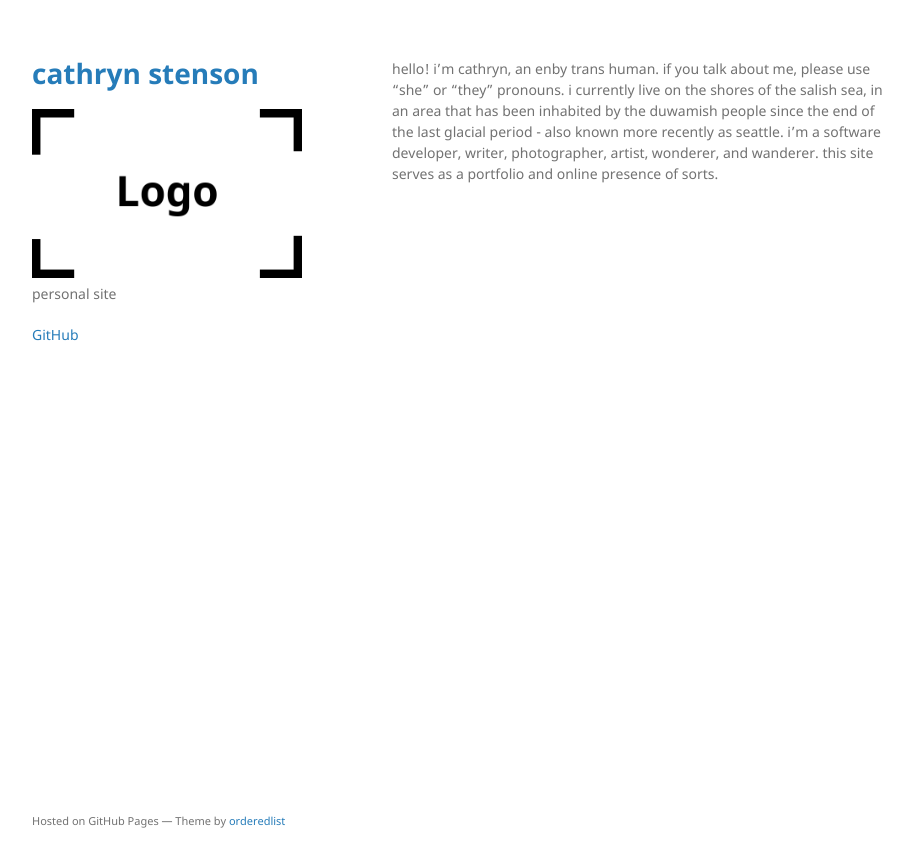
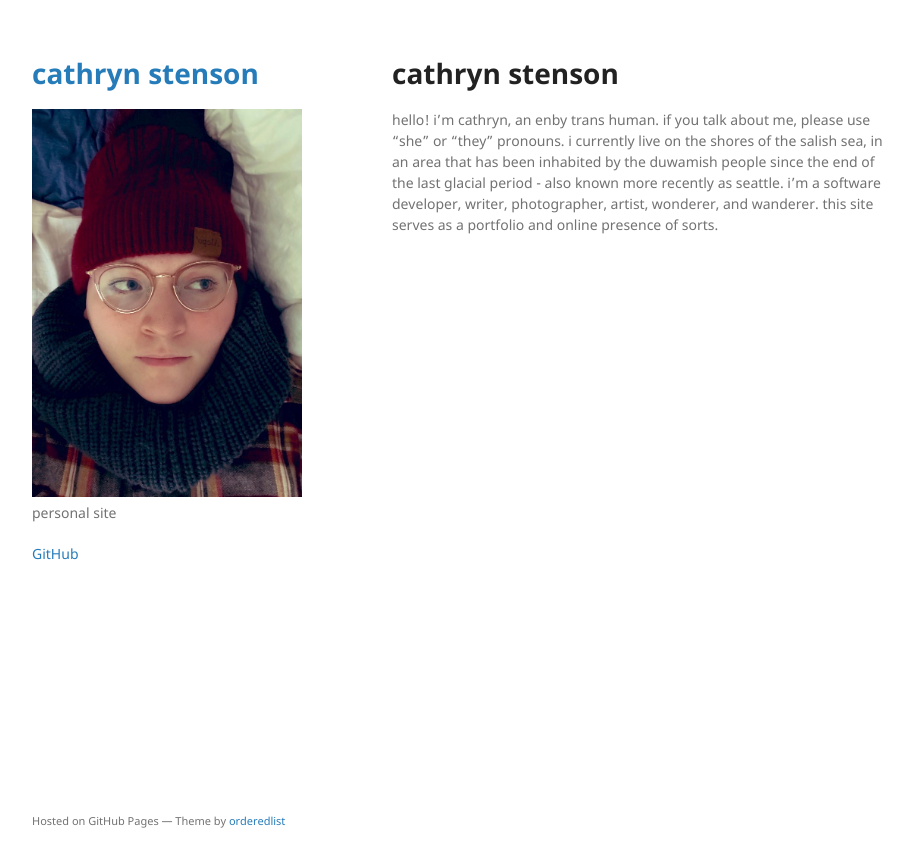
Before and after one commit to cathrynstenson/cathrynstenson.github.io, a Jekyll site: the page built from index.md, in a window 1280 px wide. Shown: the top 867 px of the page, without its empty margins (178-1091 px from the left). Built offline with Jekyll 4.4.1, drawn with Linux system fonts in a browser that asks for light colours; our own code applies the rules of GitHub Pages for plain Markdown files.

Commit message:
Add face

```diff
--- a/_config.yml
+++ b/_config.yml
@@ -1,5 +1,5 @@
 title: cathryn stenson
-logo: /assets/img/logo.png
+logo: /assets/img/cathryn.jpg
 description: personal site
 show_downloads: false
 google_analytics:
--- a/index.md
+++ b/index.md
@@ -2,4 +2,6 @@
 layout: default
 ---
 
+# cathryn stenson
+
 hello! i'm cathryn, an enby trans human. if you talk about me, please use "she" or "they" pronouns. i currently live on the shores of the salish sea, in an area that has been inhabited by the duwamish people since the end of the last glacial period - also known more recently as seattle. i'm a software developer, writer, photographer, artist, wonderer, and wanderer. this site serves as a portfolio and online presence of sorts.
```
Also changed, not shown: assets/img/cathryn.jpg (added), assets/img/logo.png (deleted), 2 other files.
